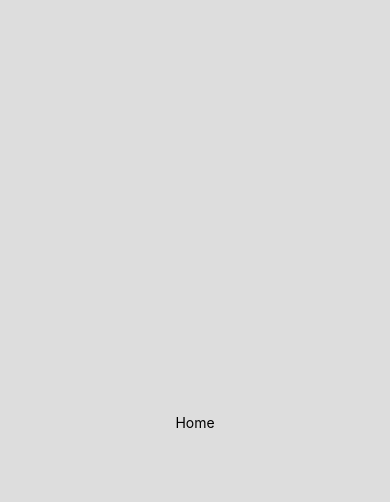
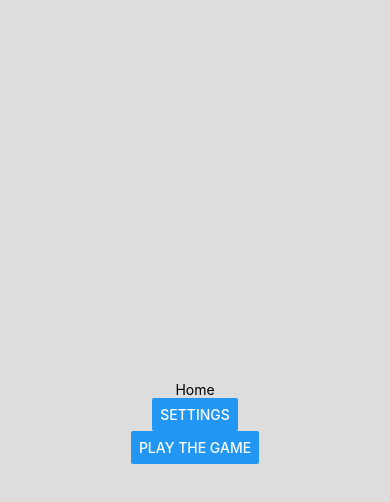
Before and after one commit to ChrisRothove/react-native-test-game, a React Native app: screen /Home in a window 390 px wide. Both pictures are taken after a click on the button "PRESS ME". Shown: the top 502 px of the page. Built offline with nearby package versions, Linux system fonts and the light colour scheme.

Commit message:
Added navigation to hom and settings

```diff
--- a/src/scenes/auth/sceneHome.jsx
+++ b/src/scenes/auth/sceneHome.jsx
@@ -1,11 +1,18 @@
 import React from 'react'
-import { Text } from 'react-native'
+import { Text, Button } from 'react-native'
+import PropTypes from 'prop-types'
 import DefaultPage from '../../components/DefaultPage'
 
-const SceneHome = () => (
+const SceneHome = ({ navigation }) => (
     <DefaultPage>
         <Text>Home</Text>
+        <Button title="Settings" onPress={() => navigation.navigate('Settings')} />
+        <Button title="Play the game" onPress={() => navigation.navigate('GameHome')} />
     </DefaultPage>
 )
 
+SceneHome.propTypes = {
+    navigation: PropTypes.object.isRequired,
+}
+
 export default SceneHome
--- a/src/scenes/auth/sceneSettings.jsx
+++ b/src/scenes/auth/sceneSettings.jsx
@@ -1,11 +1,17 @@
 import React from 'react'
-import { Text } from 'react-native'
+import { Button, Text } from 'react-native'
+import PropTypes from 'prop-types'
 import DefaultPage from '../../components/DefaultPage'
 
-const SceneSettings = () => (
+const SceneSettings = ({ navigation }) => (
     <DefaultPage>
         <Text>Settings</Text>
+        <Button title="Back" onPress={() => navigation.goBack()} />
     </DefaultPage>
 )
 
+SceneSettings.propTypes = {
+    navigation: PropTypes.object.isRequired,
+}
+
 export default SceneSettings
```
